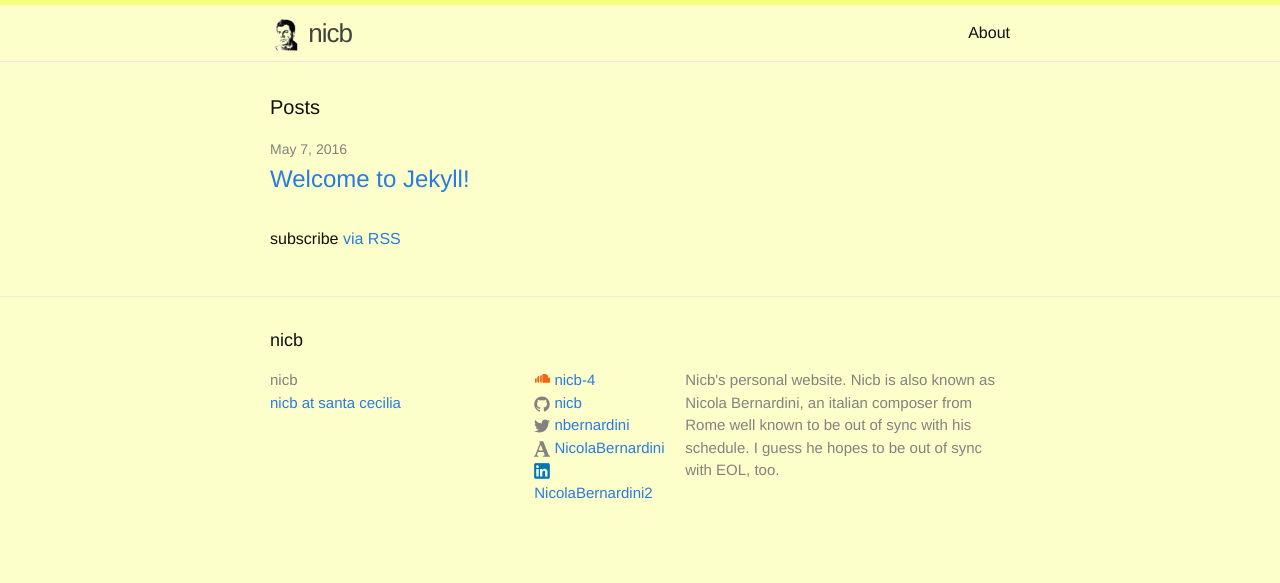
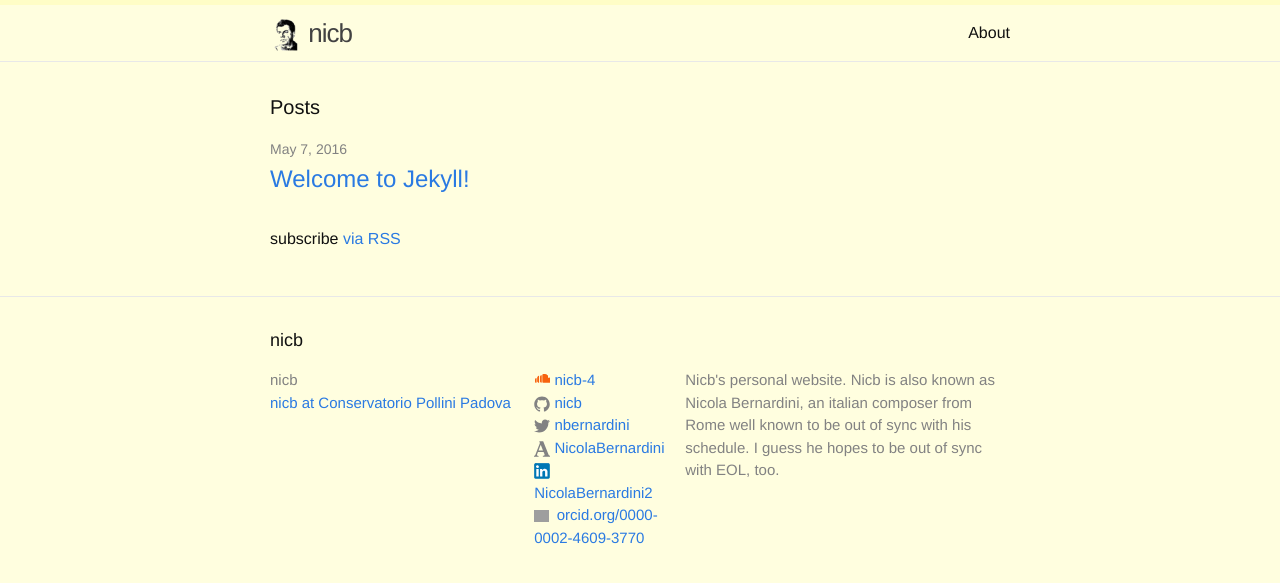
Before and after one commit to nicb/nicb.github.io, a Jekyll site: the page built from index.html, in a window 1280 px wide. Shown: the top 583 px of the page. Built offline with Jekyll 4.4.1, drawn with Linux system fonts in a browser that asks for light colours; grey boxes are pictures that could not be loaded.

Commit message:
modified things slightly and added orcid

```diff
--- /dev/null
+++ b/Gemfile
@@ -0,0 +1,4 @@
+source 'https://rubygems.org'
+
+gem 'jekyll'
+gem 'jekyll-paginate'
--- a/_config.yml
+++ b/_config.yml
@@ -7,8 +7,8 @@
 
 # Site settings
 title: nicb
-email_name: nicb at santa cecilia
-email_url: n.bernardini@conservatoriosantacecilia.it
+email_name: nicb at Conservatorio Pollini Padova
+email_url: n.bernardini@conservatoriopollini.it
 description: > # this means to ignore newlines until "baseurl:"
   Nicb's personal website. Nicb is also known as Nicola Bernardini,
   an italian composer from Rome well known to be out of sync with his schedule.
@@ -21,6 +21,7 @@ github_username:  nicb
 academia_username: NicolaBernardini
 slideshare_username: NicolaBernardini2
 soundcloud_username: nicb-4
+orcid_username: nicola.bernardini@conservatoriopollini.it
 nicb_icon: nicb-low-gray-192x192.png
 
 # Build settings
--- a/_includes/footer.html
+++ b/_includes/footer.html
@@ -43,6 +43,18 @@
             {% include icon-slideshare.html username=site.slideshare_username %}
           </li>
           {% endif %}
+          {% if site.orcid_username %}
+          <li>
+             <div itemscope itemtype="https://schema.org/Person"><a itemprop="sameAs"
+                  content="https://orcid.org/0000-0002-4609-3770"
+                  href="https://orcid.org/0000-0002-4609-3770"
+                  target="orcid.widget" rel="noopener
+                  noreferrer" style="vertical-align:top;"><img
+                  src="https://orcid.org/sites/default/files/images/orcid_16x16.png"
+                  style="width:1em;margin-right:.5em;" alt="ORCID iD
+                  icon">orcid.org/0000-0002-4609-3770</a></div>
+          </li>
+          {% endif %}
         </ul>
       </div>
 
--- a/css/main.scss
+++ b/css/main.scss
@@ -15,13 +15,13 @@ $base-line-height: 1.5;
 $spacing-unit:     30px;
 
 $text-color:       #111;
-$background-color: #fcffc9;
+$background-color: #fffedf;
 $brand-color:      #2a7ae2;
 
 $grey-color:       #828282;
 $grey-color-light: lighten($grey-color, 40%);
 $grey-color-dark:  darken($grey-color, 25%);
-$topborder-color:  darken($background-color, 30%);
+$topborder-color:  darken($background-color, 20%);
 $topborder-color-light: lighten($topborder-color, 15%);
 
 // Width of the content area
```
